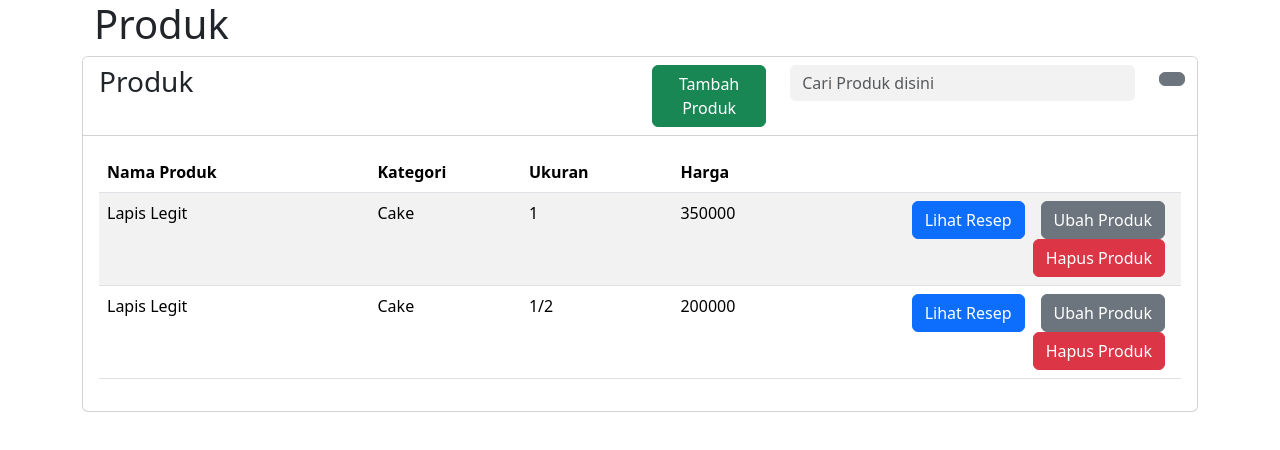
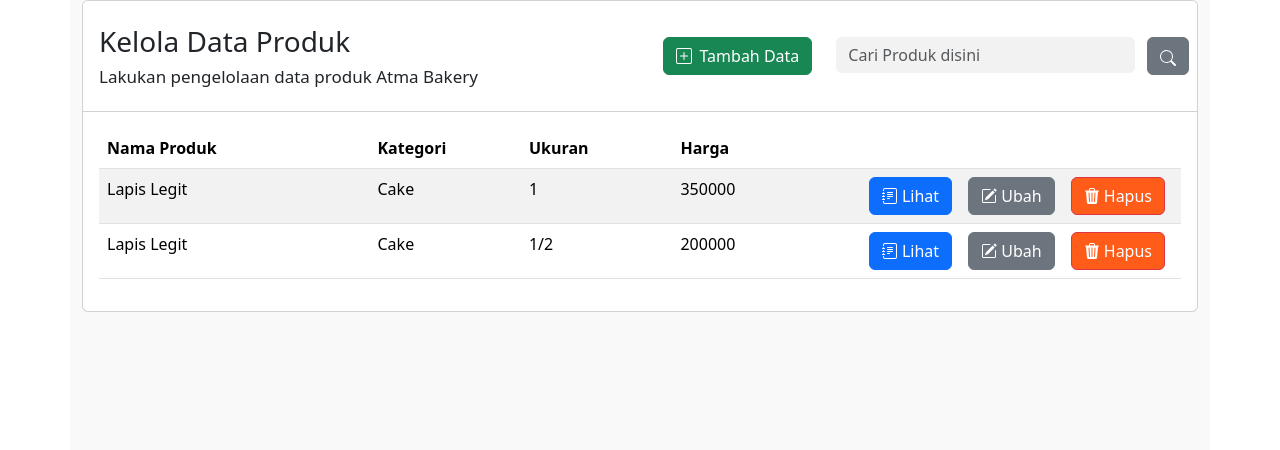
Before and after one commit to byonicku/AtmaBakery_Frontend_Web, a React (Vite) app: page /admin/produk in a window 1280 px wide. Shown: the top 450 px of the page. Built offline with nearby package versions, Linux system fonts and the light colour scheme; the HTML template or start-up script is replaced by a standard one.

Commit message:
modalDelete dan RevisiReadProduk

```diff
--- a/src/page/Admin/ProdukPage.jsx
+++ b/src/page/Admin/ProdukPage.jsx
@@ -1,32 +1,42 @@
-import { Container, Card, Button, Col, Row, Form,Table } from "react-bootstrap"
+import { Container, Card, Button, Col, Row, Form,Table, Modal } from "react-bootstrap"
 import { Link } from "react-router-dom"
+import "./css/ProdukPage.css";
+import { useState } from 'react';
+import { BsSearch, BsPlusSquare, BsPencilSquare, BsFillTrash3Fill, BsJournalText  } from "react-icons/bs";
 
 export default function ProdukPage() {
+
+  const [show, setShow] = useState(false);
+
+  const handleClose = () => setShow(false);
+  const handleShow = () => setShow(true);
+
     return (
       <Container className="bg-style" >
-        <Container>
-          <h1>Produk</h1>
-        </Container>
         <Card>
           <Card.Header style={{ backgroundColor: "#FFFFFF" }}>
             <Row>
               <Col sm>
-                <Card.Title><h3>Produk</h3></Card.Title>
+                <Card.Title className="pt-3">
+                  <h3>Kelola Data Produk</h3>
+                  <p style={{ fontWeight: "normal", fontSize:"0.85em" }}> Lakukan pengelolaan data produk Atma Bakery</p>
+                </Card.Title>
               </Col>
-              <Col sm>
+              <Col sm className="align-self-center">
                 <Row>
-                  <Col sm="3" className="text-end">
+                  <Col sm="4" className="text-end">
                     <Button variant="success">
+                      <BsPlusSquare className="mb-1 me-2"/>
                       <Link to='./tambah' style={{ textDecoration: 'none', color: 'white' }}>
-                        Tambah Produk
+                        Tambah Data
                       </Link>
                     </Button>
                   </Col>
-                  <Col sm="8">
+                  <Col sm="7" className="m-0">
                     <Form.Control style={{ border:"1px #E5E5E5", backgroundColor:"#F2F2F2" }} type="text" placeholder="Cari Produk disini"/>
                   </Col>
-                  <Col sm="1">
-                    <Button variant="secondary"></Button>
+                  <Col sm="1" className="text-start p-0">
+                    <Button variant="secondary"><BsSearch/></Button>
                   </Col>
                 </Row>
               </Col>
@@ -36,11 +46,11 @@ export default function ProdukPage() {
             <Table className="table-striped">
               <thead>
                 <tr>
-                  <th style={{ width:"25%" }}>Nama Produk</th>
-                  <th style={{ width:"14%" }}>Kategori</th>
-                  <th style={{ width:"14%" }}>Ukuran</th>
-                  <th style={{ width:"14%" }}>Harga</th>
-                  <th style={{ width:"33%" }}></th>
+                  <th style={{ width:"25%" }} className="th-style">Nama Produk</th>
+                  <th style={{ width:"14%" }} className="th-style">Kategori</th>
+                  <th style={{ width:"14%" }} className="th-style">Ukuran</th>
+                  <th style={{ width:"14%" }} className="th-style">Harga</th>
+                  <th style={{ width:"33%" }} className="th-style"></th>
                 </tr>
               </thead>
               <tbody>
@@ -50,9 +60,9 @@ export default function ProdukPage() {
                   <td>1</td>
                   <td>350000</td>
                   <td className="text-end">
-                    <Button variant="primary" className="mx-2">Lihat Resep</Button>
-                    <Button variant="secondary" className="mx-2">Ubah Produk</Button>
-                    <Button variant="danger" className="mx-2">Hapus Produk</Button>
+                    <Button variant="primary" className="mx-2"><BsJournalText className="mb-1"/> Lihat </Button>
+                    <Button variant="secondary" className="mx-2"><BsPencilSquare className="mb-1"/> Ubah</Button>
+                    <Button variant="danger" style={{ backgroundColor:"#FF5B19" }} className="mx-2" onClick={handleShow}><BsFillTrash3Fill className="mb-1" /> Hapus</Button>
                   </td>
                 </tr>
                 <tr>
@@ -61,15 +71,38 @@ export default function ProdukPage() {
                   <td>1/2</td>
                   <td>200000</td>
                   <td className="text-end">
-                    <Button variant="primary" className="mx-2">Lihat Resep</Button>
-                    <Button variant="secondary" className="mx-2">Ubah Produk</Button>
-                    <Button variant="danger" className="mx-2">Hapus Produk</Button>
+                    <Button variant="primary" className="mx-2"><BsJournalText className="mb-1"/> Lihat </Button>
+                    <Button variant="secondary" className="mx-2"><BsPencilSquare className="mb-1"/> Ubah</Button>
+                    <Button variant="danger" style={{ backgroundColor:"#FF5B19" }} className="mx-2"  onClick={handleShow}><BsFillTrash3Fill className="mb-1" /> Hapus</Button>
                   </td>
                 </tr>
+                {/* nanti abis ini perulangan -- */}
+
               </tbody>
             </Table>
           </Card.Body>
         </Card>
+        <Modal show={show} onHide={handleClose} animation={false} centered size="lg" style={{ border:"none" }}>
+          <Modal.Body className="text-center p-5" >
+            <h3 style={{ fontWeight:"bold" }}>Anda Yakin Ingin Menghapus Data Produk Ini?</h3>
+            <p style={{ color:"rgb(18,19,20,70%)", fontSize:"1.15em" }} className="mt-3">
+              <p className="m-0 p-0">Tindakan ini tidak bisa dibatalkan.</p>
+              <p className="m-0 p-0">Semua data yang terkait dengan produk tersebut akan hilang.</p>
+            </p>
+            <Row className="py-2 pt-3">
+              <Col sm>
+                <Button style={{ backgroundColor:"#FF5B19", border:"none" }} className="mx-2 w-100 p-1"  onClick={handleClose}>
+                  <h5 className="mt-2">Batal</h5>
+                </Button>
+              </Col>
+              <Col sm>
+                <Button style={{ backgroundColor:"#F48E28", border:"none" }} className="mx-2 w-100 p-1" >
+                  <h5 className="mt-2">Hapus</h5>
+                </Button>
+              </Col>
+            </Row>
+          </Modal.Body>
+        </Modal>
       </Container>
     )
   }
```
